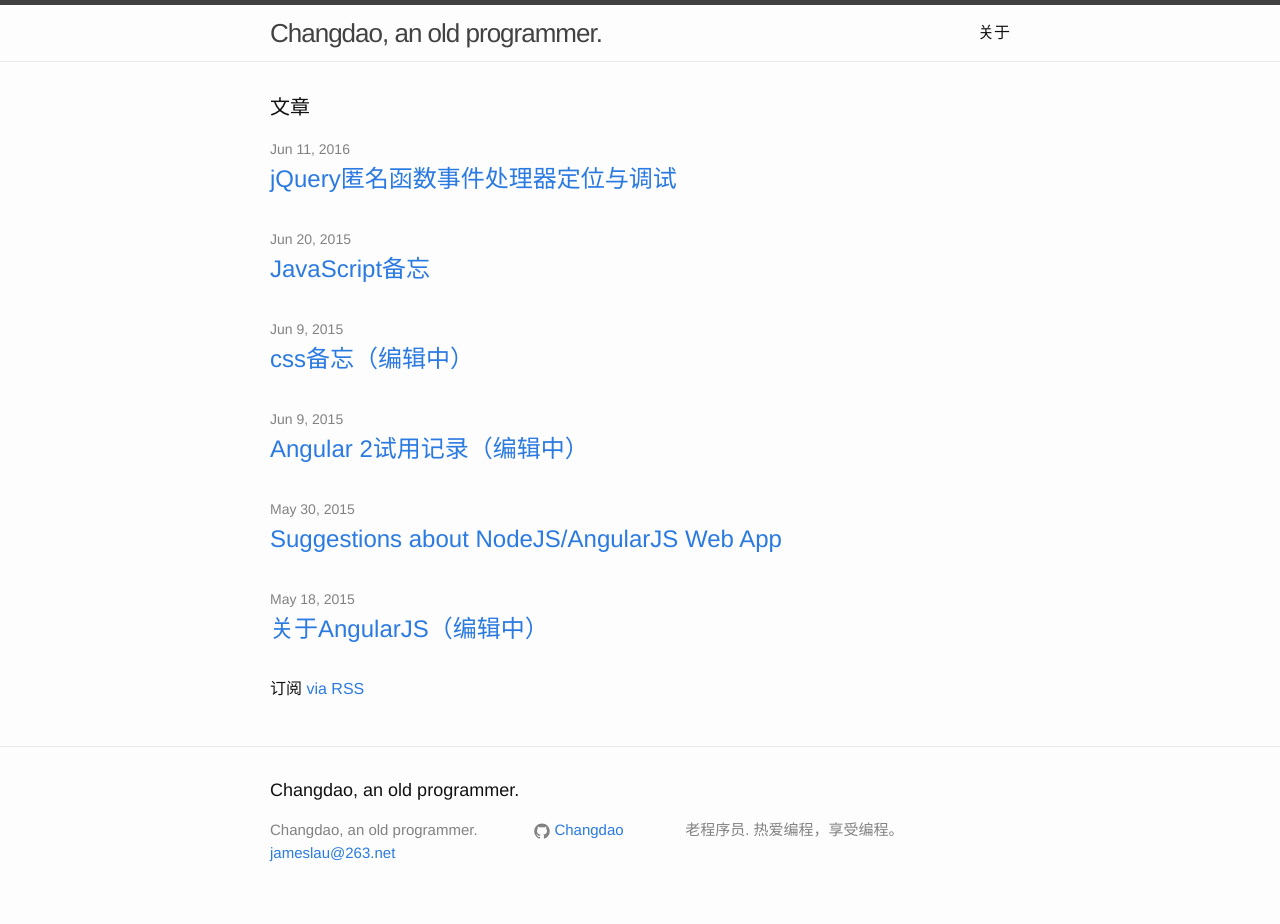
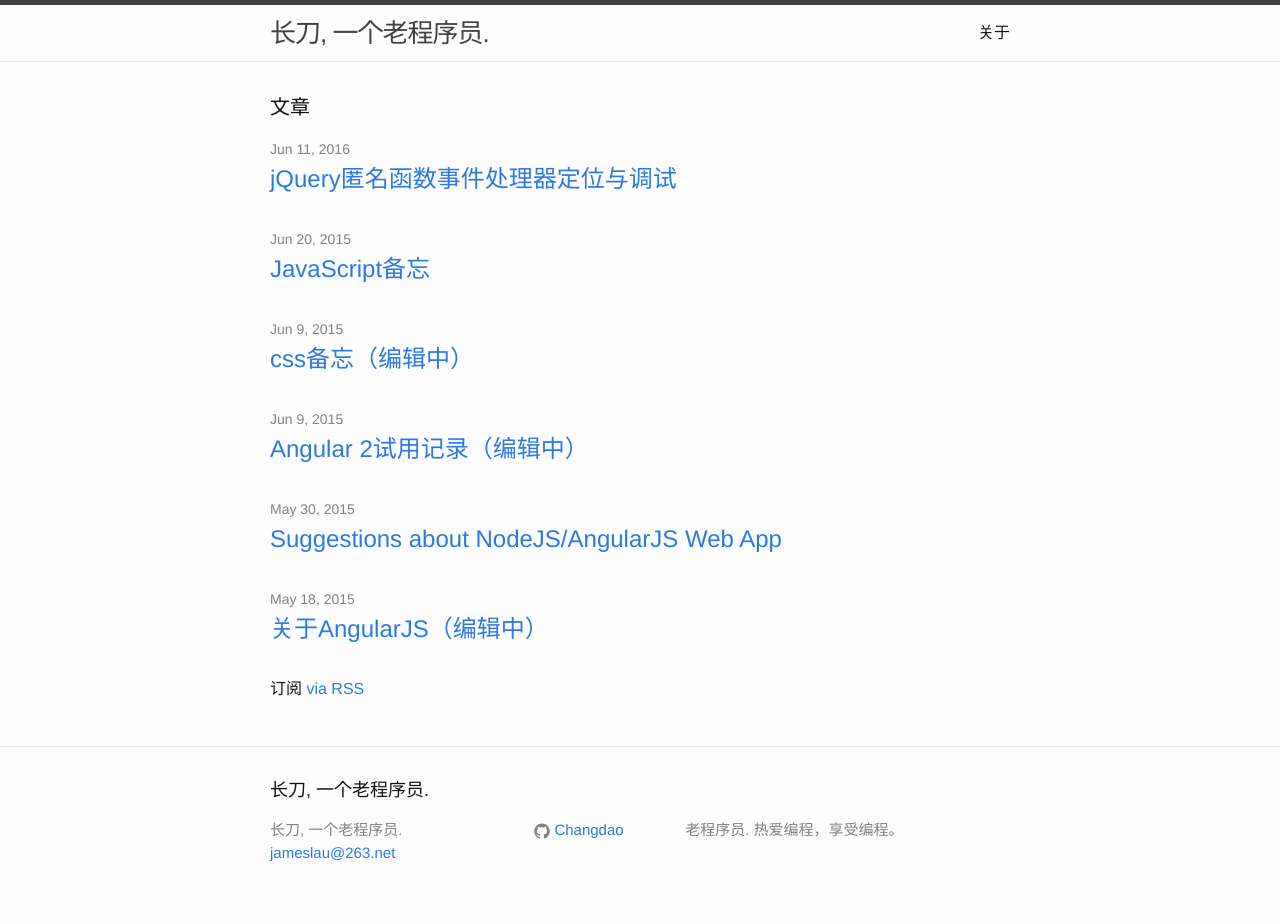
Before and after one commit to Changdao/Changdao.github.io, a Jekyll site: the page built from index.html, in a window 1280 px wide. Built offline with Jekyll 4.4.1, drawn with Linux system fonts in a browser that asks for light colours.

Commit message:
chineselization

```diff
--- a/_config.yml
+++ b/_config.yml
@@ -1,5 +1,5 @@
 # Site settings
-title: Changdao, an old programmer.
+title: 长刀, 一个老程序员.
 email: jameslau@263.net
 description: > # this means to ignore newlines until "baseurl:"
      老程序员.
```
